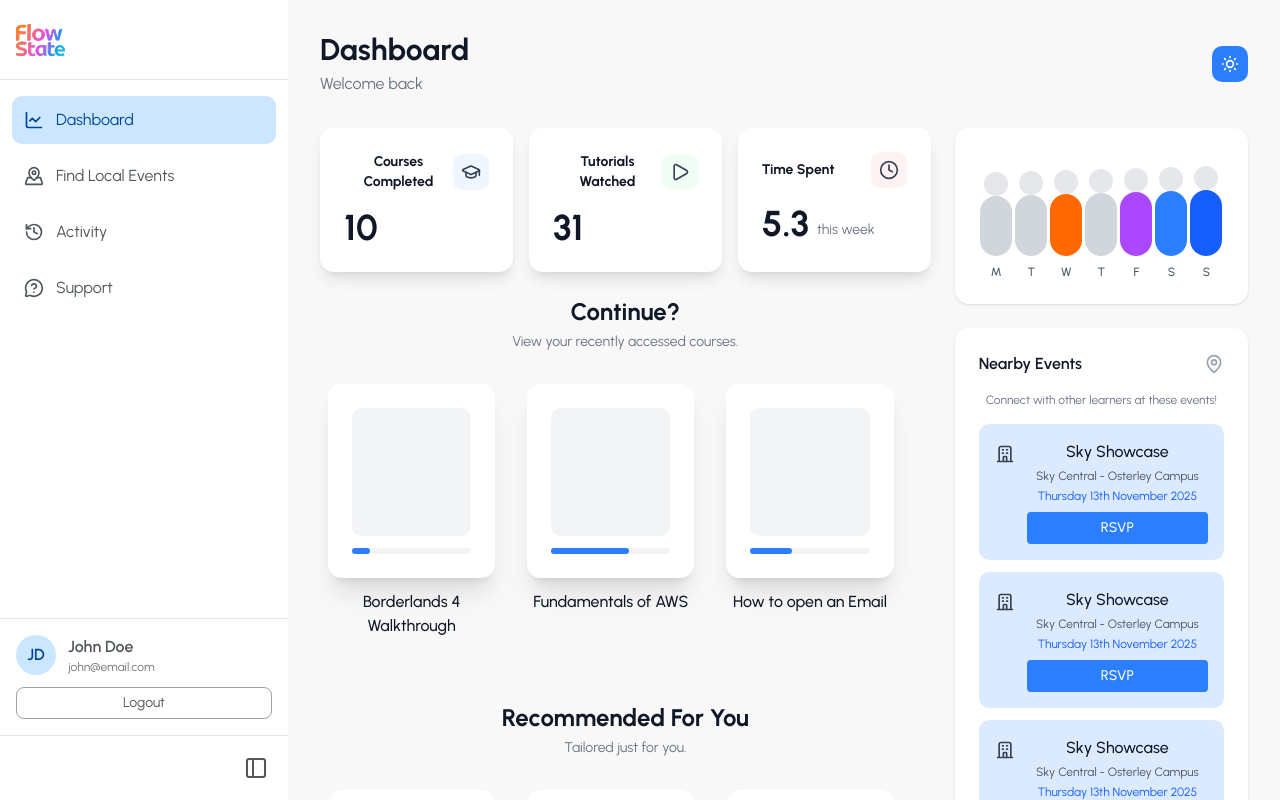
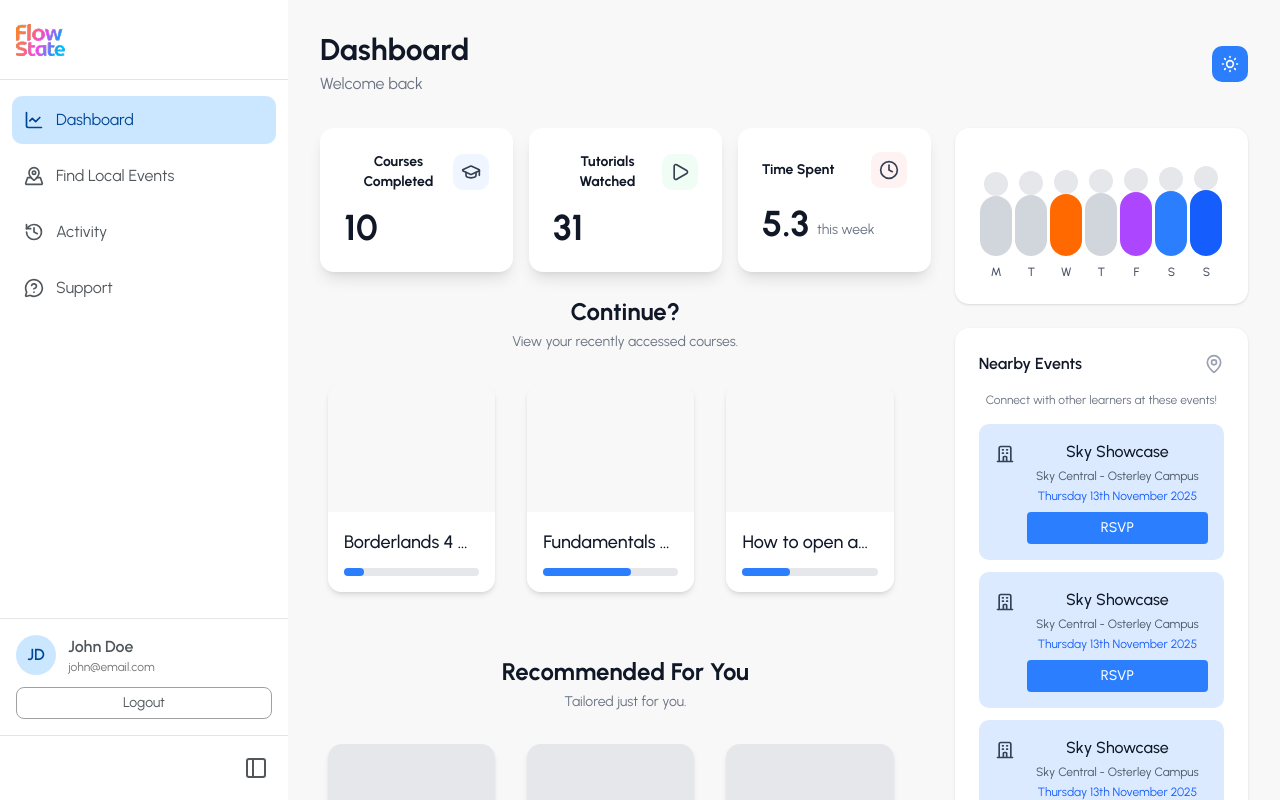
Before and after one commit to ayazb7/team-3-project, a React (Vite) app in the folder frontend/team-3/: page /dashboard in a window 1280 px wide. Built offline with nearby package versions, Linux system fonts and the light colour scheme; sample sign-in values are in the browser's storage; a web font is replaced by a local one.

Commit message:
UPDATE: added better hovering effects around coursecard and recommended card, and fixed box issues using truncate

```diff
--- a/frontend/team-3/src/components/CourseCard.jsx
+++ b/frontend/team-3/src/components/CourseCard.jsx
@@ -1,32 +1,34 @@
 const CourseCard = ({ title, progress }) => (
-  <div className="p-2 transform transition-all duration-300 hover:scale-105">
-    <a href="#" className="bg-white block rounded-xl group">
-      <div className="bg-white block rounded-xl p-6 shadow-xl hover:shadow-2xl transition-all">
-        <div className="relative h-32 bg-gray-100 rounded-lg overflow-hidden">
+  <div className="p-2">
+    <a
+      href="#"
+      className="block rounded-xl overflow-hidden shadow-md transform transition-transform hover:scale-105"
+    >
+      {/* Overlay */}
+      <div className="relative h-32 bg-black/40 flex items-center justify-center hover:opacity-100 opacity-0 transition-opacity">
+        <span className="py-1.5 px-4 text-white rounded text-sm font-medium">
+          View
+        </span>
+      </div>
 
-          {/* Image / placeholder wrapper put thumbnail image here */}
-          <div className="relative h-32 bg-gray-100 rounded-lg overflow-hidden"> {/* Image / placeholder wrapper put thumbnail image here */}
-            <div className="absolute inset-0 flex items-center justify-center bg-black/40 opacity-0 hover:opacity-100 transition-opacity">
-              <span className="py-1.5 px-4 text-white rounded text-sm font-medium">
-                View
-              </span>
-            </div>
-          </div>
-        </div>
+      {/* Content */}
+      <div className="p-4 bg-white">
+        <h3
+          className="font-medium text-gray-900 text-lg truncate"
+          title={title}
+        >
+          {title}
+        </h3>
 
         {/* Progress Bar */}
-        <div className="w-full bg-gray-100 rounded-full h-1.5 mt-3">
+        <div className="w-full bg-gray-200 rounded-full h-2 mt-3">
           <div
-            className="bg-blue-500 h-1.5 rounded-full transition-all duration-300"
+            className="bg-blue-500 h-2 rounded-full transition-all duration-300"
             style={{ width: `${progress}%` }}
-          ></div>
+          />
         </div>
       </div>
     </a>
-
-    <h3 className="font-medium text-gray-900 mt-3">
-      {title}
-    </h3>
   </div>
 );
 
--- a/frontend/team-3/src/components/RecommendedCard.jsx
+++ b/frontend/team-3/src/components/RecommendedCard.jsx
@@ -1,19 +1,21 @@
-const RecommendedCard = ({ title, rating}) => (
-  <div className = "p-2 transform transition-all duration-300 hover:scale-105">
-    <a href="#" className="group">
-      <div className="bg-white block rounded-xl p-6 shadow-xl hover:shadow-2xl transition-all">
-        <div className="text-center mb-4 ">
-          <h3 className="text-gray-900 mb-1">{title}</h3>
-          <p className="text-sm text-gray-500">{rating}</p>
-        {/* Image / placeholder wrapper */}
-          <div className="relative h-32 bg-gray-100 rounded-lg overflow-hidden"> {/* Image / placeholder wrapper put thumbnail image here */}
-            <div className="absolute inset-0 flex items-center justify-center bg-black/40 opacity-0 hover:opacity-100 transition-opacity">
-              <span className="py-1.5 px-4 text-white rounded text-sm font-medium">
-                View
-              </span>
-            </div>
-          </div>
+const RecommendedCard = ({ title, rating }) => (
+  <div className="p-2 transform transition-transform duration-300 hover:scale-105">
+    <a href="#" className="block rounded-xl overflow-hidden shadow-md">
+      {/* Image or Placeholder with Overlay */}
+      <div className="relative h-32 bg-gray-200">
+        {/* Overlay */}
+        <div className="absolute inset-0 flex items-center justify-center bg-black/40 opacity-0 hover:opacity-100 transition-opacity">
+          <span className="py-1.5 px-4 text-white rounded text-sm font-medium">
+            View
+          </span>
         </div>
+        {/*insert an img here later */}
+      </div>
+
+      {/* Card Content */}
+      <div className="p-4 bg-white">
+        <h3 className="font-medium text-gray-900 text-lg mb-1">{title}</h3>
+        <p className="text-sm text-gray-500">{rating}</p>
       </div>
     </a>
   </div>
```
Also changed, not shown: 1 other file (tests, documents, lock files or other folders).
